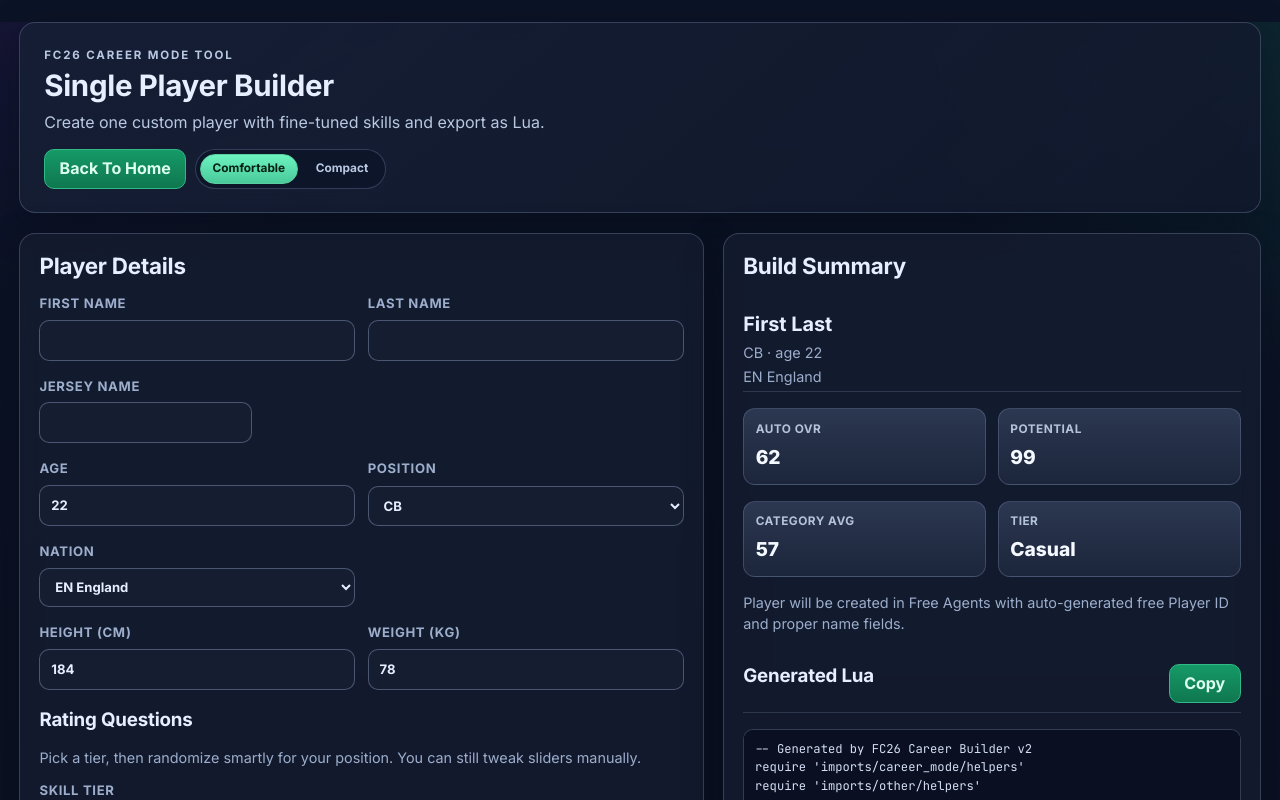
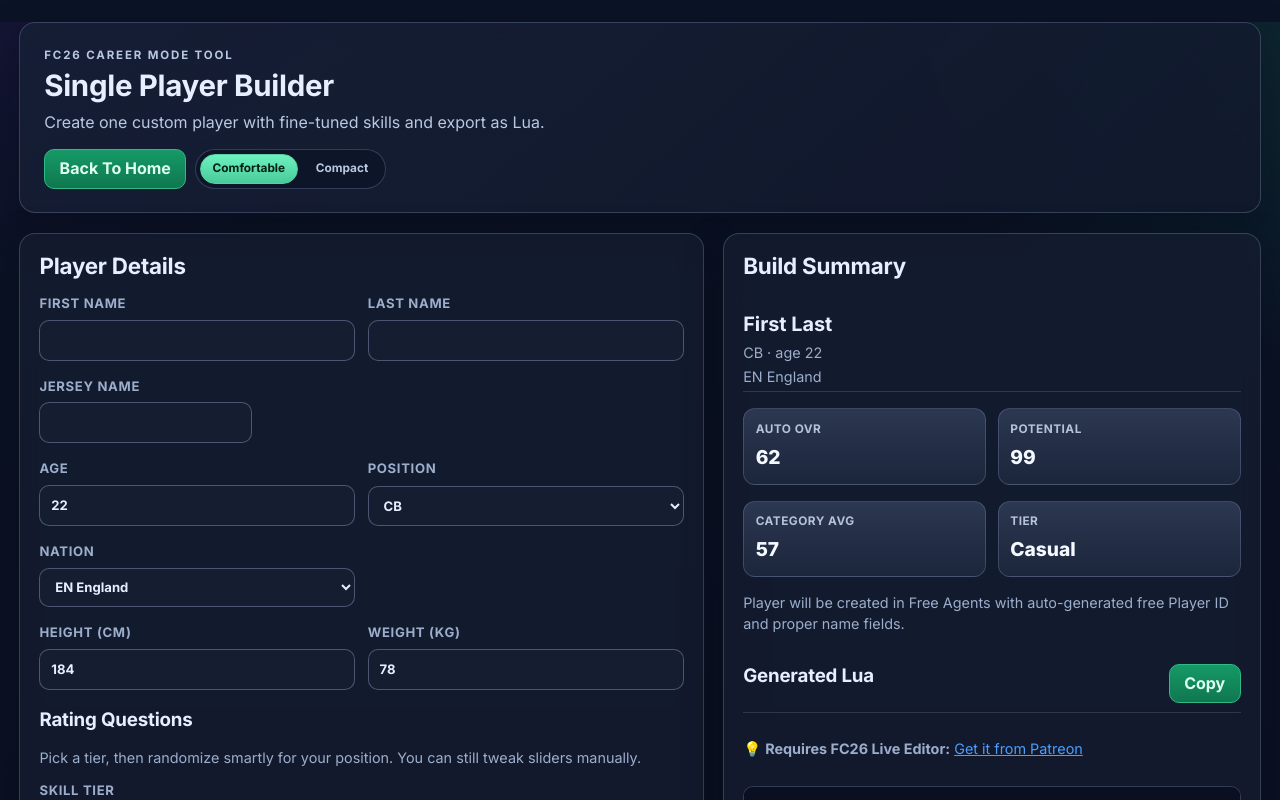
Before and after one commit to mahmutmft/fc26, a React (Vite) app: page / in a window 1280 px wide. Both pictures are taken after a click on the button "Open Builder". Shown: the top 800 px of the page. Built offline with nearby package versions, Linux system fonts and the light colour scheme.

Commit message:
docs: add FC26 Live Editor Patreon link to all Lua script screens

```diff
--- a/src/App.jsx
+++ b/src/App.jsx
@@ -742,6 +742,12 @@ function App() {
                 Copy
               </button>
             </div>
+            <p className="hint" style={{ marginTop: '10px', marginBottom: '10px' }}>
+              💡 <strong>Requires FC26 Live Editor:</strong>{' '}
+              <a href="https://www.patreon.com/collection/1744907" target="_blank" rel="noopener noreferrer" style={{ color: '#4a9eff', textDecoration: 'underline' }}>
+                Get it from Patreon
+              </a>
+            </p>
             <textarea readOnly value={luaScript} rows={22} />
           </aside>
         </section>
@@ -937,6 +943,12 @@ function App() {
                     Copy
                   </button>
                 </div>
+                <p className="hint" style={{ marginTop: '10px', marginBottom: '10px' }}>
+                  💡 <strong>Requires FC26 Live Editor:</strong>{' '}
+                  <a href="https://www.patreon.com/collection/1744907" target="_blank" rel="noopener noreferrer" style={{ color: '#4a9eff', textDecoration: 'underline' }}>
+                    Get it from Patreon
+                  </a>
+                </p>
                 <textarea readOnly value={squadLuaScript} rows={24} />
               </>
             )}
@@ -981,6 +993,12 @@ function App() {
                 Copy
               </button>
             </div>
+            <p className="hint" style={{ marginTop: '10px', marginBottom: '10px' }}>
+              💡 <strong>Requires FC26 Live Editor:</strong>{' '}
+              <a href="https://www.patreon.com/collection/1744907" target="_blank" rel="noopener noreferrer" style={{ color: '#4a9eff', textDecoration: 'underline' }}>
+                Get it from Patreon
+              </a>
+            </p>
             <textarea readOnly value={releaseAllLuaScript} rows={24} />
           </aside>
         </section>
@@ -1106,6 +1124,12 @@ function App() {
                 Copy
               </button>
             </div>
+            <p className="hint" style={{ marginTop: '10px', marginBottom: '10px' }}>
+              💡 <strong>Requires FC26 Live Editor:</strong>{' '}
+              <a href="https://www.patreon.com/collection/1744907" target="_blank" rel="noopener noreferrer" style={{ color: '#4a9eff', textDecoration: 'underline' }}>
+                Get it from Patreon
+              </a>
+            </p>
             <textarea readOnly value={happinessLuaScript} rows={24} />
           </aside>
         </section>
@@ -1193,6 +1217,12 @@ function App() {
                 Copy
               </button>
             </div>
+            <p className="hint" style={{ marginTop: '10px', marginBottom: '10px' }}>
+              💡 <strong>Requires FC26 Live Editor:</strong>{' '}
+              <a href="https://www.patreon.com/collection/1744907" target="_blank" rel="noopener noreferrer" style={{ color: '#4a9eff', textDecoration: 'underline' }}>
+                Get it from Patreon
+              </a>
+            </p>
             <textarea readOnly value={contractLuaScript} rows={24} />
           </aside>
         </section>
@@ -1256,6 +1286,12 @@ function App() {
                 Copy
               </button>
             </div>
+            <p className="hint" style={{ marginTop: '10px', marginBottom: '10px' }}>
+              💡 <strong>Requires FC26 Live Editor:</strong>{' '}
+              <a href="https://www.patreon.com/collection/1744907" target="_blank" rel="noopener noreferrer" style={{ color: '#4a9eff', textDecoration: 'underline' }}>
+                Get it from Patreon
+              </a>
+            </p>
             <textarea readOnly value={lockLuaScript} rows={24} />
           </aside>
         </section>
@@ -1319,6 +1355,12 @@ function App() {
                 Copy
               </button>
             </div>
+            <p className="hint" style={{ marginTop: '10px', marginBottom: '10px' }}>
+              💡 <strong>Requires FC26 Live Editor:</strong>{' '}
+              <a href="https://www.patreon.com/collection/1744907" target="_blank" rel="noopener noreferrer" style={{ color: '#4a9eff', textDecoration: 'underline' }}>
+                Get it from Patreon
+              </a>
+            </p>
             <textarea readOnly value={blockTransfersLuaScript} rows={24} />
           </aside>
         </section>
```
